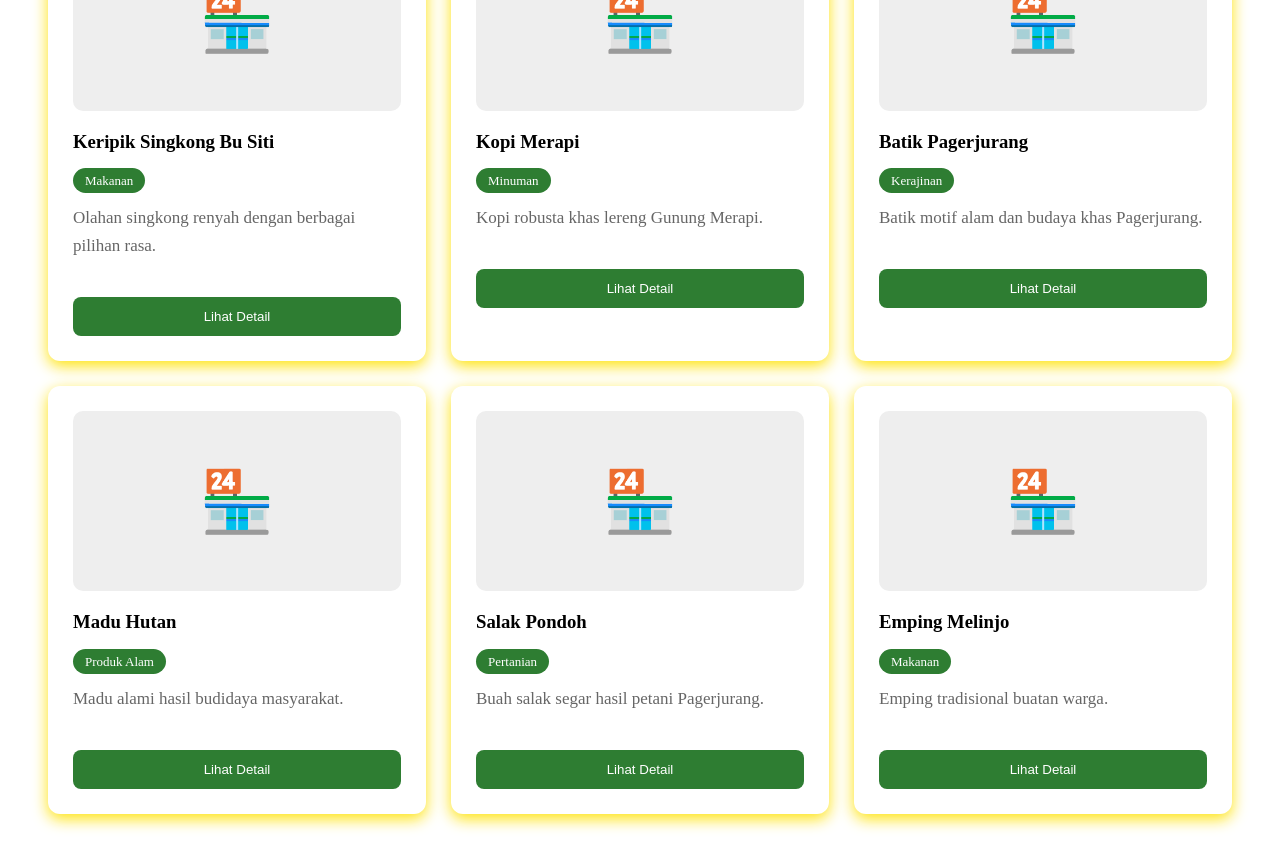
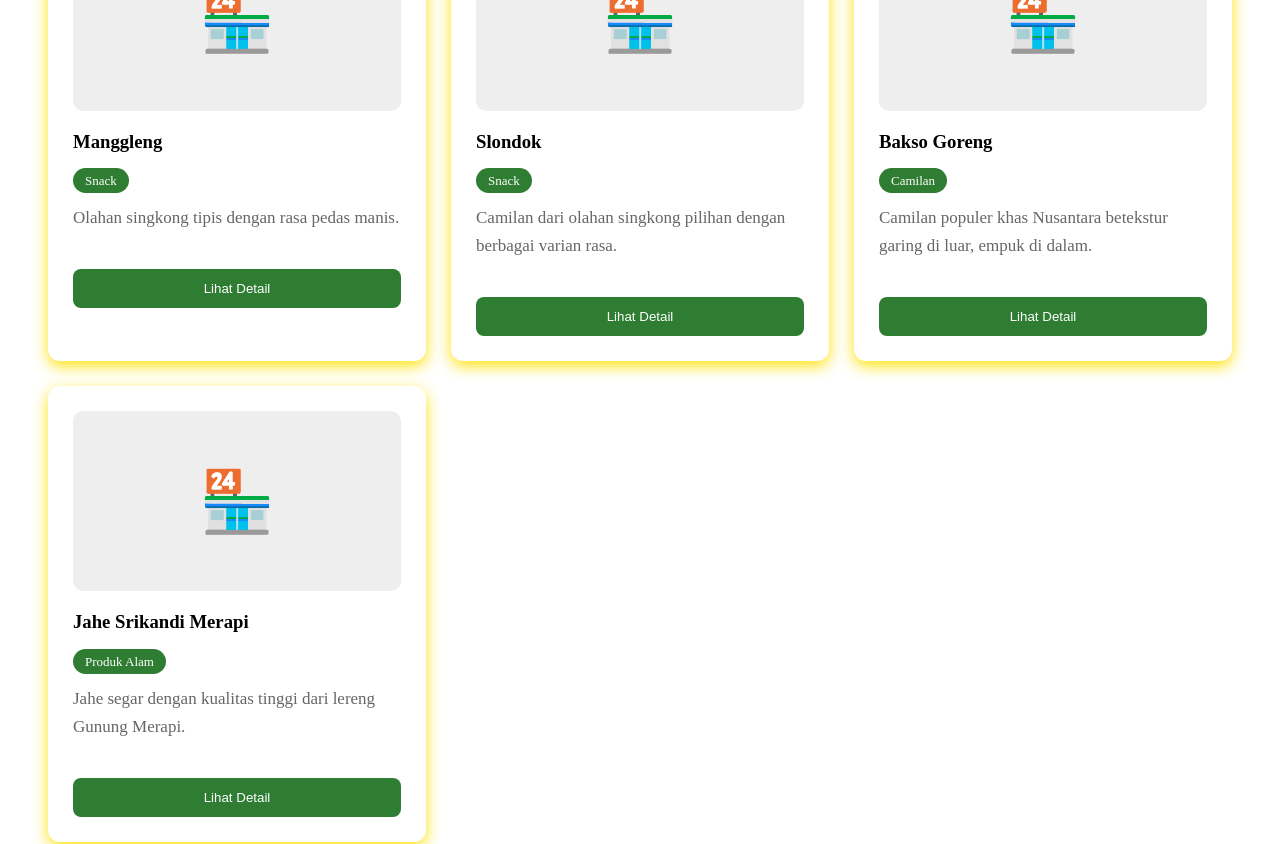
Before and after one commit to fahrurrozi24/digitalisasi-umkm-pagerjurang, a React (Vite) app: page /umkm in a window 1280 px wide. Shown: the part 880-1724 px from the top of the page. Built offline with nearby package versions, Linux system fonts and the light colour scheme.

Commit message:
Final website KKN

```diff
--- a/src/pages/Umkm.jsx
+++ b/src/pages/Umkm.jsx
@@ -5,40 +5,28 @@ function Umkm() {
 
   const umkm = [
     {
-      nama: "Keripik Singkong Bu Siti",
-      kategori: "Makanan",
+      nama: "Manggleng",
+      kategori: "Snack",
       deskripsi:
-        "Olahan singkong renyah dengan berbagai pilihan rasa.",
+        "Olahan singkong tipis dengan rasa pedas manis.",
     },
     {
-      nama: "Kopi Merapi",
-      kategori: "Minuman",
+      nama: "Slondok",
+      kategori: "Snack",
       deskripsi:
-        "Kopi robusta khas lereng Gunung Merapi.",
+        "Camilan dari olahan singkong pilihan dengan berbagai varian rasa.",
     },
     {
-      nama: "Batik Pagerjurang",
-      kategori: "Kerajinan",
+      nama: "Bakso Goreng",
+      kategori: "Camilan",
       deskripsi:
-        "Batik motif alam dan budaya khas Pagerjurang.",
+        "Camilan populer khas Nusantara betekstur garing di luar, empuk di dalam.",
     },
     {
-      nama: "Madu Hutan",
+      nama: "Jahe Srikandi Merapi",
       kategori: "Produk Alam",
       deskripsi:
-        "Madu alami hasil budidaya masyarakat.",
-    },
-    {
-      nama: "Salak Pondoh",
-      kategori: "Pertanian",
-      deskripsi:
-        "Buah salak segar hasil petani Pagerjurang.",
-    },
-    {
-      nama: "Emping Melinjo",
-      kategori: "Makanan",
-      deskripsi:
-        "Emping tradisional buatan warga.",
+        "Jahe segar dengan kualitas tinggi dari lereng Gunung Merapi.",
     },
   ];
 
```
